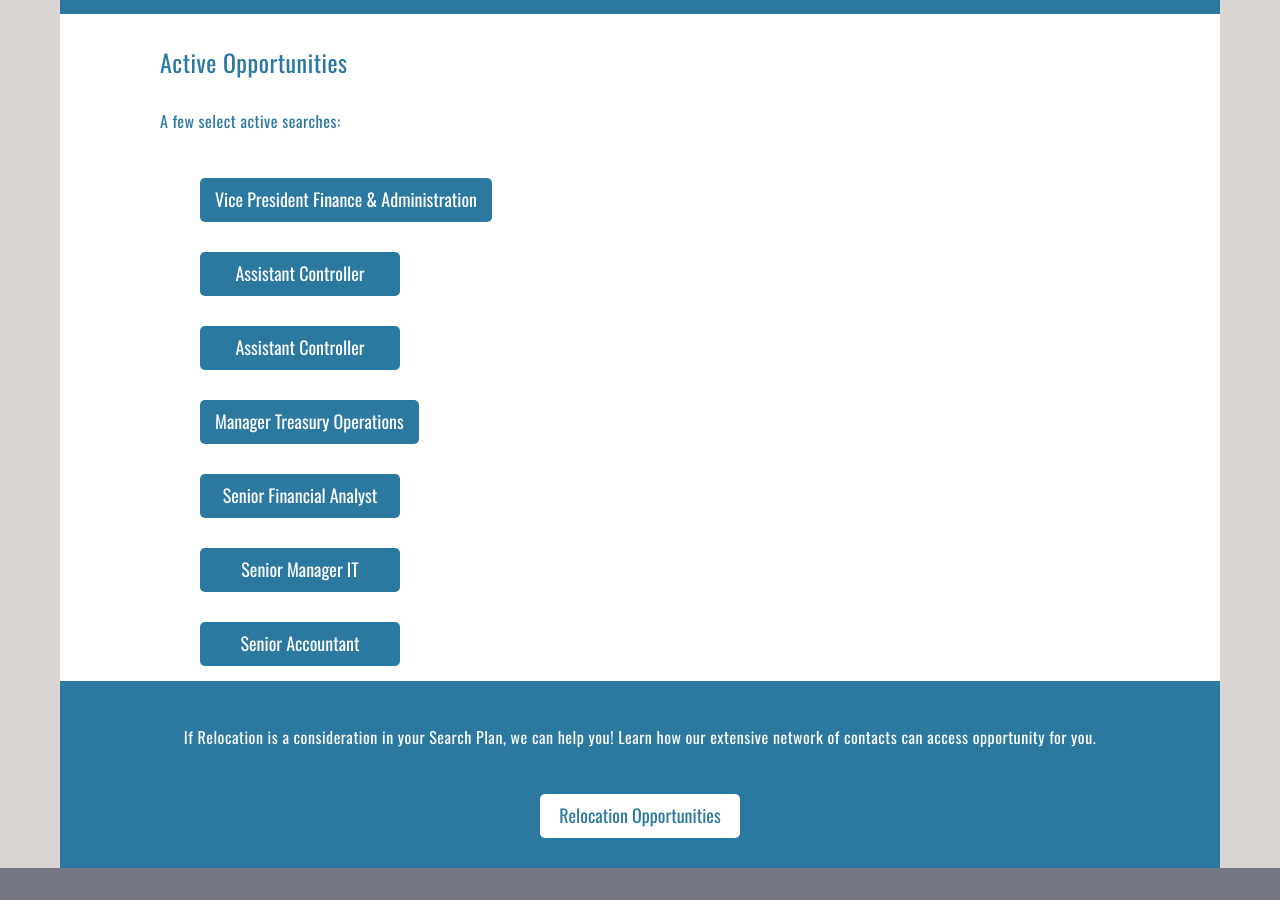
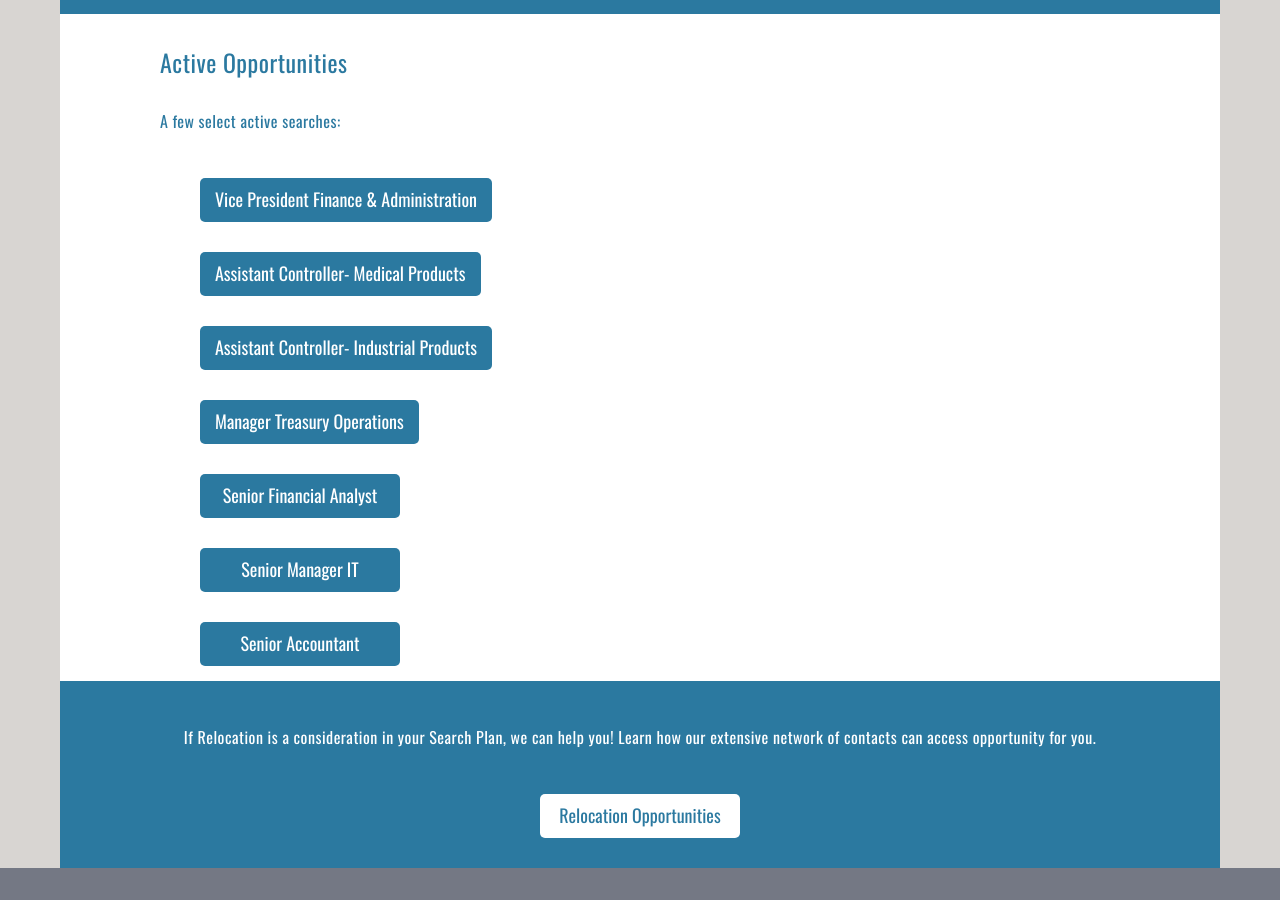
Before and after one commit to kingstondwight/site, a Jekyll site: the page built from career.html, in a window 1280 px wide and 900 px high, scrolled down 1314 px. Built offline with Jekyll 4.4.1, drawn with Linux system fonts in a browser that asks for light colours; nearby versions of some CDN libraries; some web fonts are replaced; a script that is not in the unit is left out.

Commit message:
Update from Forestry.io jhyde@kingstondwight.com updated _jobs/assistant-controller.md jhyde@kingstondwight.com updated _jobs/assistant-controller-1.md

```diff
--- a/_jobs/assistant-controller-1.md
+++ b/_jobs/assistant-controller-1.md
@@ -1,6 +1,6 @@
 ---
 layout: jobs
-title: Assistant Controller
+title: Assistant Controller- Medical Products
 email: jhyde@kingstondwight.com
 banner: Contact Joe Hyde, Partner, Kingston Dwight
 date: 2020-03-10 01:00:00 -0400
--- a/_jobs/assistant-controller.md
+++ b/_jobs/assistant-controller.md
@@ -1,6 +1,6 @@
 ---
 layout: jobs
-title: Assistant Controller
+title: Assistant Controller- Industrial Products
 email: jhyde@kingstondwight.com
 banner: Contact Joe Hyde, Partner, Kingston Dwight
 date: 2020-03-10 00:30:00 -0400
```
